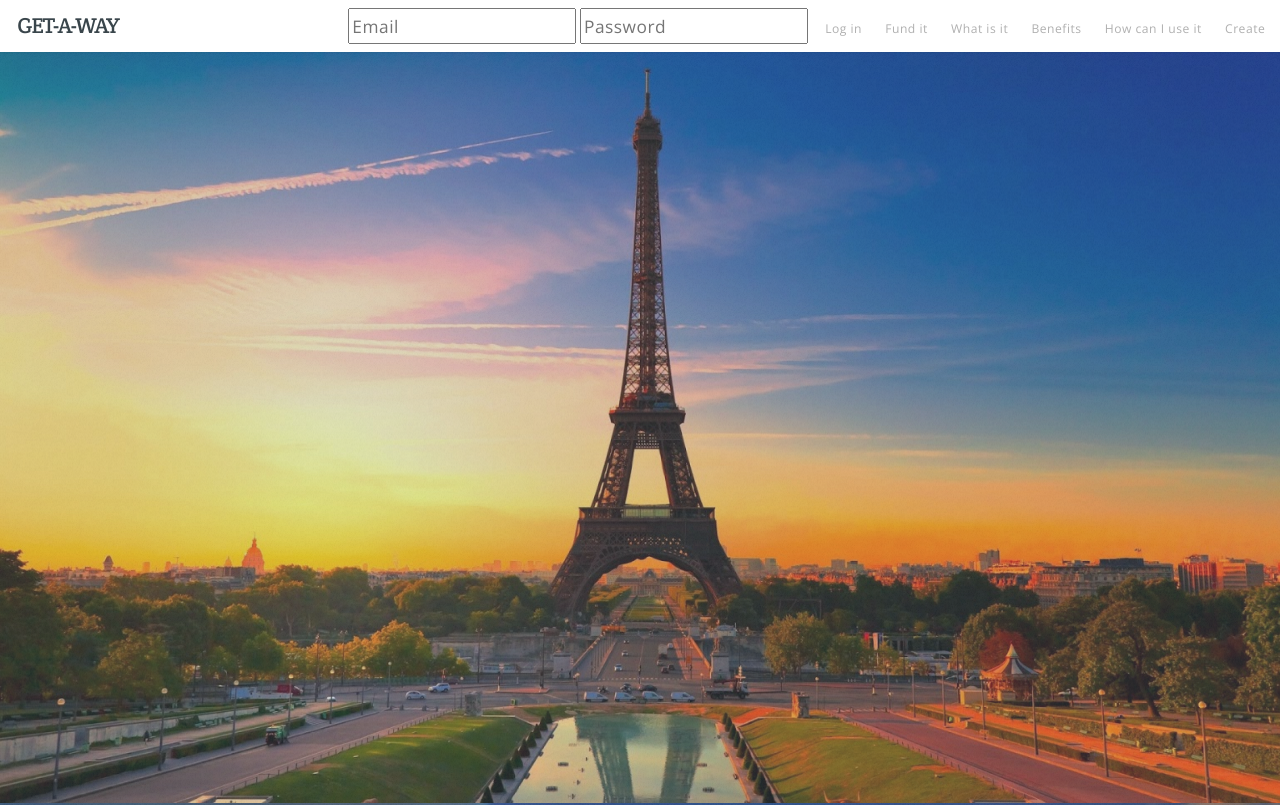
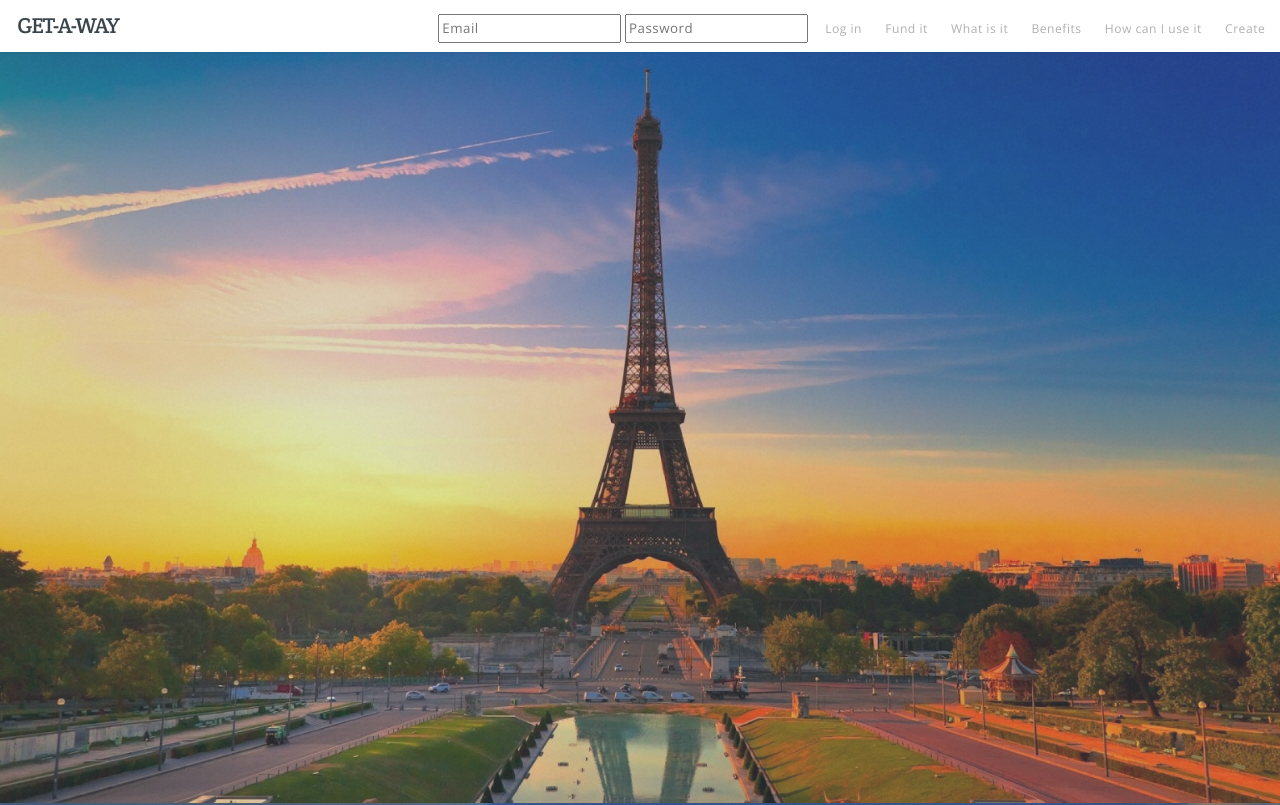
Before and after one commit to samvarendorff/getaway, a plain HTML site: page index.html in a window 1280 px wide. Shown: the top 805 px of the page. Drawn offline with nearby package versions, Linux system fonts and the light colour scheme.

Commit message:
css changes

```diff
--- a/css/style.css
+++ b/css/style.css
@@ -32,6 +32,7 @@
 		color: #39454b;
 		letter-spacing: 0.5px;
 	}
+
 
 	h1,h2,h3,h4,h5,h6 {
 		font-family: 'Crete Round', sans-serif;
@@ -113,6 +114,20 @@
 	br.clear {
 		clear: both;
 	}
+
+	/* Custom Codes */
+
+	.inputlogin {
+		/*font-family: 'Source Sans Pro', sans-serif;*/
+		font-family: 'Open Sans', sans-serif;
+		font-weight: 300;
+		font-size: 10pt;
+		line-height: 1.75em;
+		color: #39454b;
+		letter-spacing: 0.5px;
+	}
+
+	/* End Custom Codes */
 
 	/* Sections/Articles */
 
--- a/index.html
+++ b/index.html
@@ -30,8 +30,8 @@
 					<nav id="nav">
 						<ul>
 							<li>
-								<input type="text" name="email" placeholder="Email"/>
-								<input type="text" name="password" placeholder="Password"/>
+								<input type="text" name="email" placeholder="Email" class="inputlogin"/>
+								<input type="text" name="password" placeholder="Password" class="inputlogin"/>
 							</li>
 							<li><a href="login.html">Log in</a></li>
 							<li><a href="#intro">Fund it</a></li>
```
